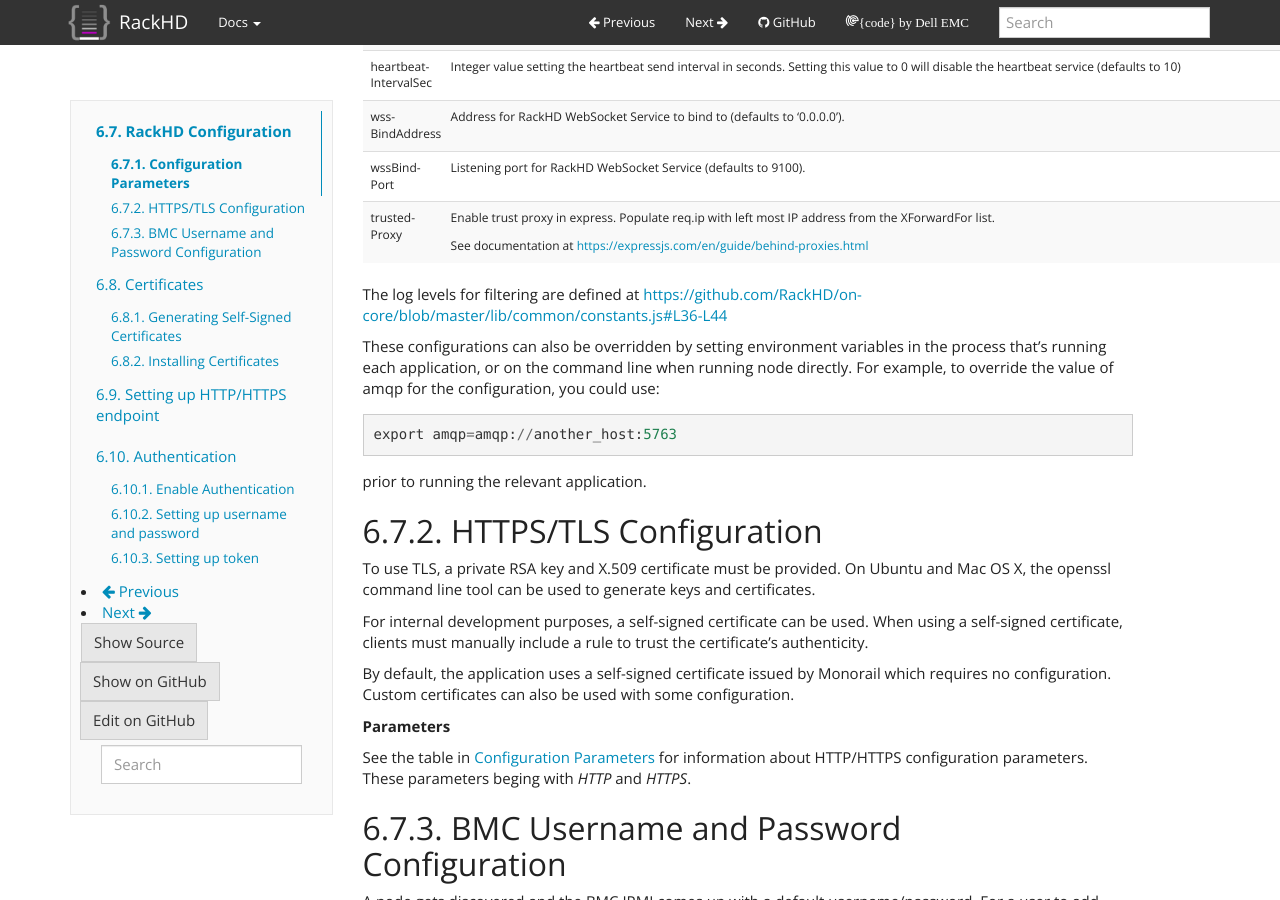
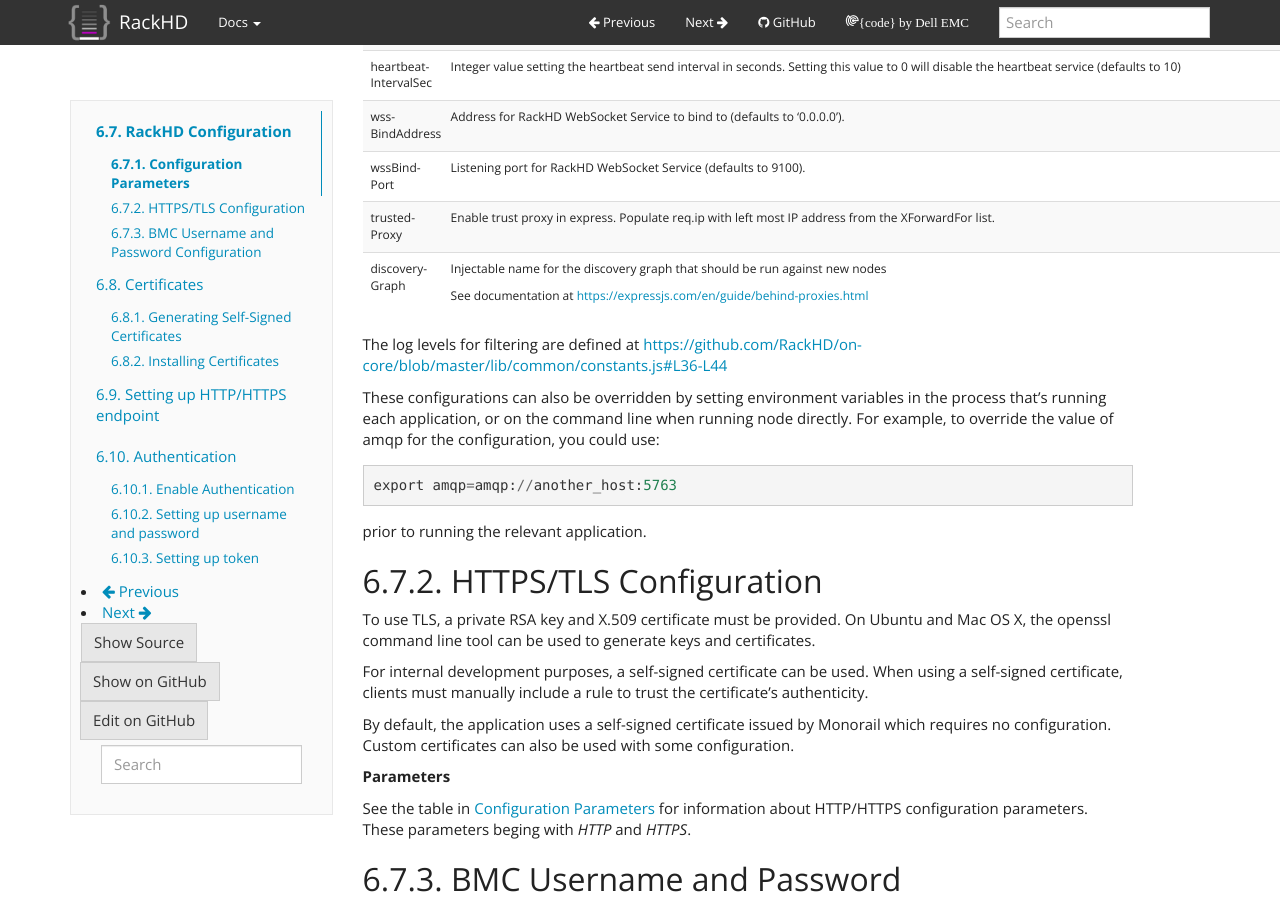
Before and after one commit to RackHD/docs, a Sphinx documentation site: the page built from docs/rackhd/configuration.rst, in a window 1280 px wide and 900 px high, scrolled down 4081 px. Built offline with Sphinx 7.4.7, drawn with Linux system fonts in a browser that asks for light colours.

Commit message:
RAC-2020 Provide capability to run configurable discovery workflow

```diff
--- a/docs/rackhd/configuration.rst
+++ b/docs/rackhd/configuration.rst
@@ -207,6 +207,8 @@
       - Listening port for RackHD WebSocket Service (defaults to 9100).
     * - trustedProxy
       - Enable trust proxy in express. Populate req.ip with left most IP address from the XForwardFor list.
+    * - discoveryGraph
+      - Injectable name for the discovery graph that should be run against new nodes
 
         See documentation at https://expressjs.com/en/guide/behind-proxies.html
 
```
